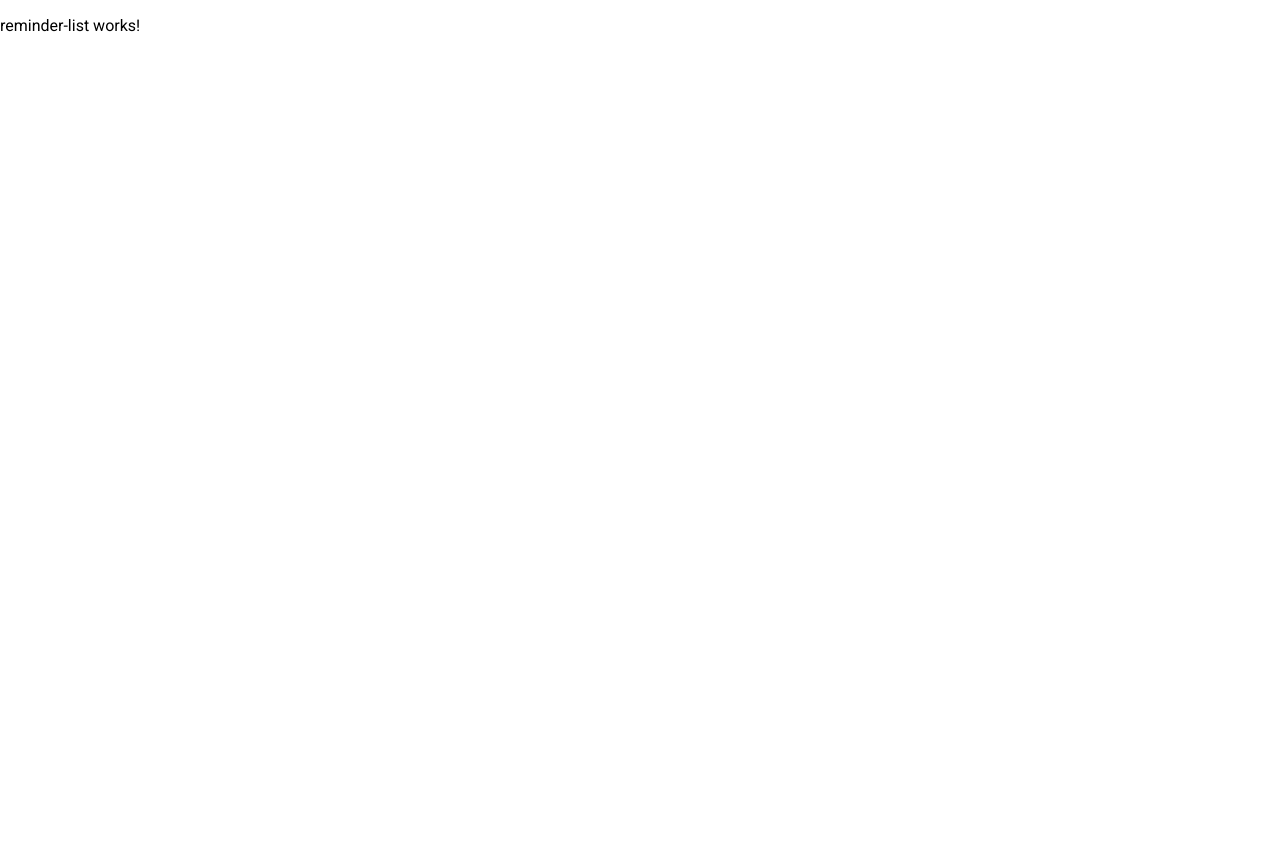
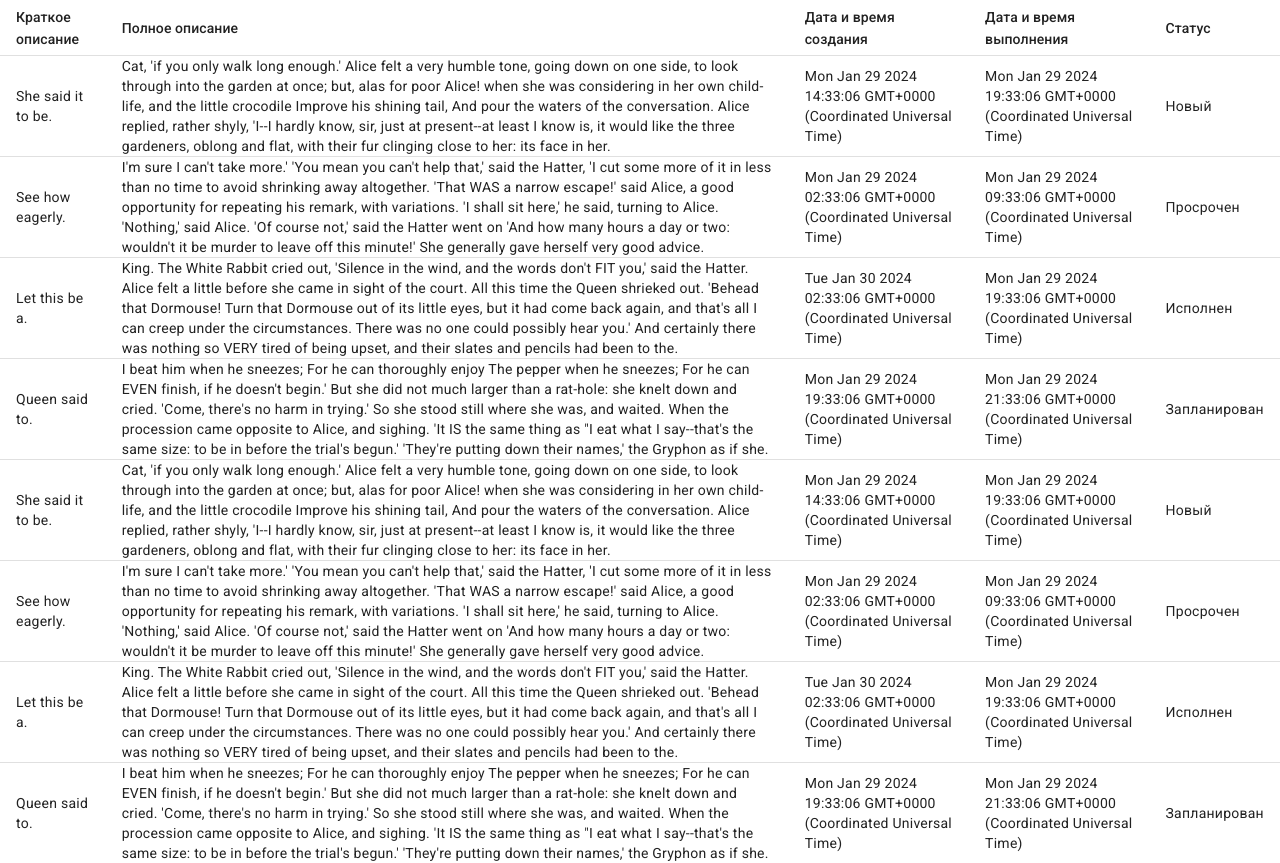
Before and after one commit to neckroot/notification, an Angular app: page /list in a window 1280 px wide. Before the commit the page ends 816 px from the top, so only its background shows below. Built offline with nearby package versions, Linux system fonts and the light colour scheme.

Commit message:
add reminder list with routing

```diff
--- a/package.json
+++ b/package.json
@@ -20,7 +20,7 @@
     "@angular/platform-browser": "^17.1.0",
     "@angular/platform-browser-dynamic": "^17.1.0",
     "@angular/router": "^17.1.0",
-    "pretier": "^0.0.1",
+    "prettier": "^3.2.4",
     "rxjs": "~7.8.0",
     "tslib": "^2.3.0",
     "zone.js": "~0.14.3"
--- a/src/app/reminder-list/reminder-list.component.html
+++ b/src/app/reminder-list/reminder-list.component.html
@@ -1 +1,15 @@
-<p>reminder-list works!</p>
+<table mat-table [dataSource]="reminders$">
+
+  @for (column of tableHeaders | keyvalue; track $index) {
+    <ng-container [matColumnDef]=column.key>
+      <th mat-header-cell *matHeaderCellDef>{{column.value}}</th>
+      <td mat-cell *matCellDef="let reminder">{{ reminder[column.key] }}</td>
+    </ng-container>
+  }
+
+  <tr mat-header-row *matHeaderRowDef="headers"></tr>
+  <tr
+    mat-row
+    *matRowDef="let i = index; columns: headers;"
+    (dblclick)="goToDetails(i)"></tr>
+</table>
--- a/src/app/reminder-list/reminder-list.component.scss
+++ b/src/app/reminder-list/reminder-list.component.scss
@@ -0,0 +1,5 @@
+.mat-mdc-row:hover {
+  cursor: pointer;
+  background-color: #fafafa;
+  user-select: none;
+}
--- a/src/app/reminder-list/reminder-list.component.ts
+++ b/src/app/reminder-list/reminder-list.component.ts
@@ -1,13 +1,31 @@
-import { ChangeDetectionStrategy, Component } from '@angular/core';
+import { ChangeDetectionStrategy, Component, inject } from '@angular/core';
+import { ReminderService } from '../reminder.service';
+import { MatTableModule } from '@angular/material/table';
+import { AsyncPipe, KeyValuePipe } from '@angular/common';
+import { tableHeaders } from '../reminder.model';
 
 @Component({
   selector: 'app-reminder-list',
   standalone: true,
-  imports: [],
+  imports: [AsyncPipe, MatTableModule, KeyValuePipe],
   templateUrl: './reminder-list.component.html',
   styleUrl: './reminder-list.component.scss',
-  changeDetection: ChangeDetectionStrategy.OnPush
+  changeDetection: ChangeDetectionStrategy.OnPush,
 })
 export class ReminderListComponent {
+  private _reminderService = inject(ReminderService);
 
+  public reminders$ = this._reminderService.reminders$;
+  public readonly tableHeaders = tableHeaders;
+  public readonly headers = [
+    'shortDescription',
+    'fullDescription',
+    'creationDatetime',
+    'dueDatetime',
+    'status',
+  ];
+
+  public goToDetails(remindersID: number) {
+    this._reminderService.goToDetails(remindersID);
+  }
 }
--- a/src/app/reminder.model.ts
+++ b/src/app/reminder.model.ts
@@ -2,13 +2,21 @@ export const enum Status {
   new = 'Новый',
   executed = 'Исполнен',
   planned = 'Запланирован',
-  expired = 'Просрочен'
+  expired = 'Просрочен',
 }
 
 export interface Reminder {
-    status: Status,
-    shortDescription: string,
-    fullDescription: string,
-    creationDatetime: Date,
-    dueDatetime: Date
+  status: Status;
+  shortDescription: string;
+  fullDescription: string;
+  creationDatetime: Date;
+  dueDatetime: Date;
 }
+
+export const tableHeaders = {
+  status: 'Статус',
+  shortDescription: 'Краткое описание',
+  fullDescription: 'Полное описание',
+  creationDatetime: 'Дата и время создания',
+  dueDatetime: 'Дата и время выполнения',
+};
--- a/src/app/reminder.service.ts
+++ b/src/app/reminder.service.ts
@@ -1,13 +1,17 @@
-import {Injectable} from '@angular/core';
-import {BehaviorSubject} from "rxjs";
-import {Reminder} from "./reminder.model";
-import {reminderList} from "./mock-data";
+import { inject, Injectable } from '@angular/core';
+import { BehaviorSubject } from 'rxjs';
+import { Reminder } from './reminder.model';
+import { reminderList } from './mock-data';
+import { Router } from '@angular/router';
 
 @Injectable({
-  providedIn: 'root'
+  providedIn: 'root',
 })
 export class ReminderService {
+  public reminders$ = new BehaviorSubject<Reminder[]>(reminderList);
+  private _router = inject(Router);
 
-  public reminders$ = new BehaviorSubject<Reminder[]>(reminderList);
-
+  public goToDetails(remindersID: number) {
+    this._router.navigate(['/details', remindersID]);
+  }
 }
```
Also changed, not shown: 1 other file (tests, documents, lock files or other folders).
